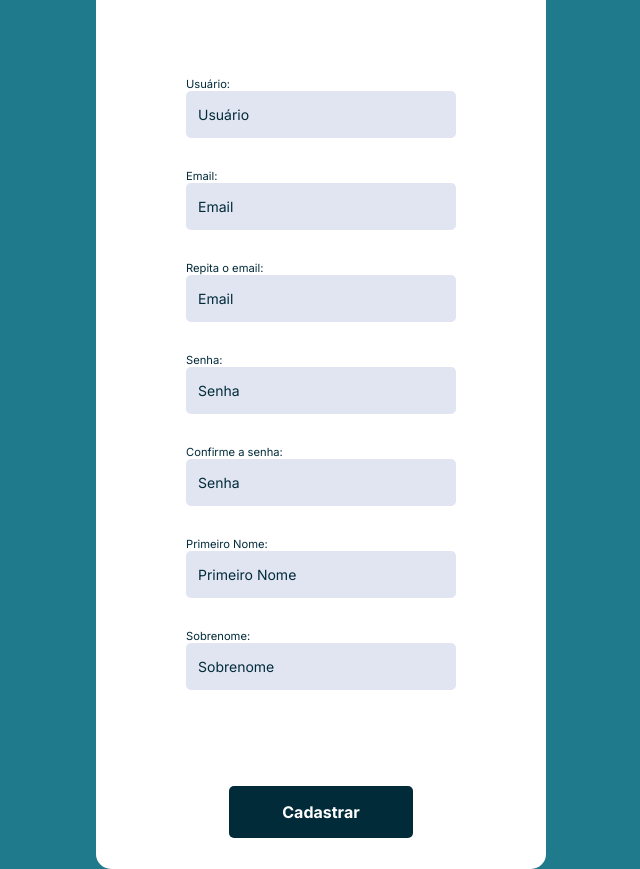
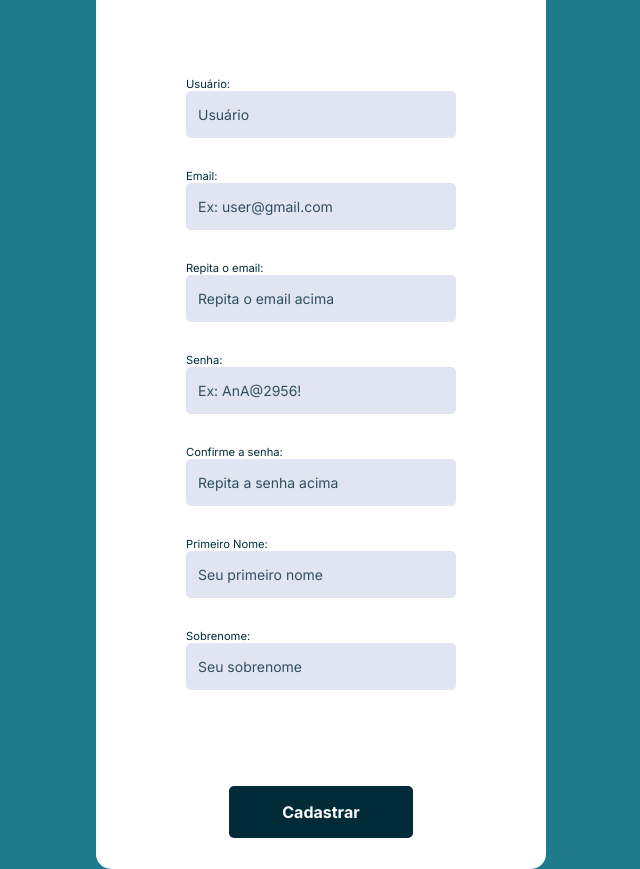
Before and after one commit to alanrios2001/django_project, a Django app: page /signup/ in a window 1280 px wide. Shown: the whole page, without its empty margins (319-959 px from the left). Run offline with Django 5.2, Linux system fonts and the light colour scheme.

Commit message:
ajuste de opacidade do placeholder

```diff
--- a/app_projeto/templates/auth/signup.html
+++ b/app_projeto/templates/auth/signup.html
@@ -12,6 +12,9 @@
     <style>
         label {
             font-size: 0.8em;
+        }
+        input::placeholder {
+            opacity: 0.8;
         }
     </style>
 </head>
@@ -34,42 +37,42 @@
                     <label for="email">Email:</label>
                 </div>
 
-                <input type="email" name="email" id="email" placeholder="Email" class="form-control" required>
+                <input type="email" name="email" id="email" placeholder="Ex: user@gmail.com" class="form-control" required>
             </div>
             <div class="input">
                 <div>
                     <label for="email_confirm">Repita o email:</label>
                 </div>
 
-                <input type="email" name="email_confirm" id="email_confirm" placeholder="Email" class="form-control" required>
+                <input type="email" name="email_confirm" id="email_confirm" placeholder="Repita o email acima" class="form-control" required>
             </div>
             <div class="input">
                 <div>
                     <label for="password">Senha:</label>
                 </div>
 
-                <input type="password" name="password" id="password" placeholder="Senha" class="form-control" required>
+                <input type="password" name="password" id="password" placeholder="Ex: AnA@2956!" class="form-control" required>
             </div>
             <div class="input">
                 <div>
                     <label for="password_confirm">Confirme a senha:</label>
                 </div>
 
-                <input type="password" name="password_confirm" id="password_confirm" placeholder="Senha" class="form-control" required>
+                <input type="password" name="password_confirm" id="password_confirm" placeholder="Repita a senha acima" class="form-control" required>
             </div>
             <div class="input">
                 <div>
                     <label for="first_name">Primeiro Nome:</label>
                 </div>
 
-                <input type="text" name="first_name" id="first_name" placeholder="Primeiro Nome" class="form-control" required>
+                <input type="text" name="first_name" id="first_name" placeholder="Seu primeiro nome" class="form-control" required>
             </div>
             <div class="input">
                 <div>
                     <label for="last_name">Sobrenome:</label>
                 </div>
 
-                <input type="text" name="last_name" id="last_name" placeholder="Sobrenome" class="form-control" required>
+                <input type="text" name="last_name" id="last_name" placeholder="Seu sobrenome" class="form-control" required>
             </div>
 
             {% if error %}
```
